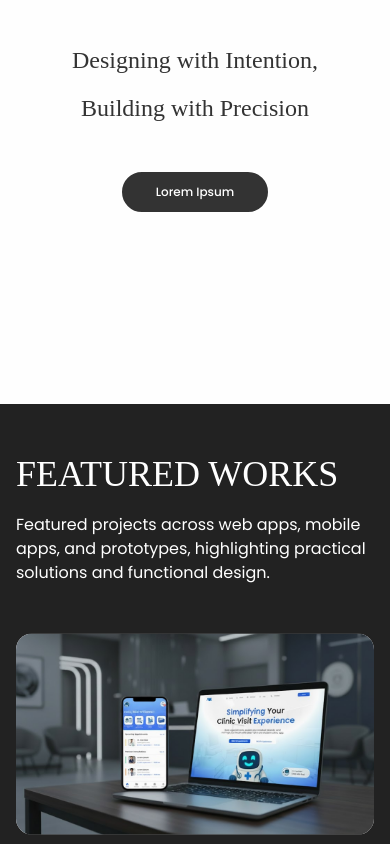
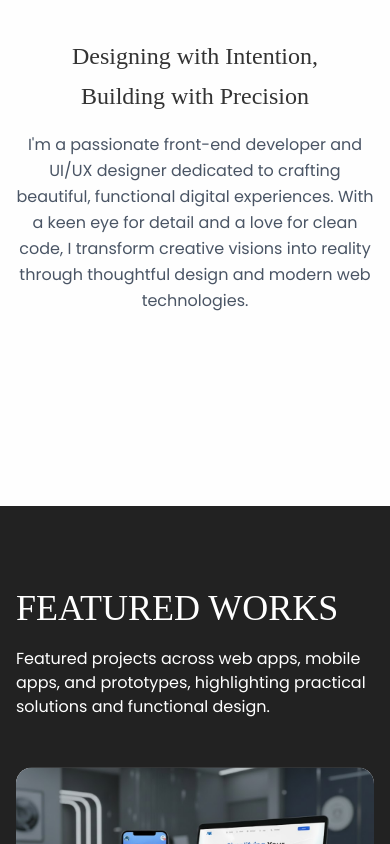
Before and after one commit to Mar1154/portfolio-2025, a React (Vite) app: page / in a window 390 px wide. Shown: the part 1000-1844 px from the top of the page. Built offline with nearby package versions, Linux system fonts and the light colour scheme; a web font is replaced by a local one.

Commit message:
feat: enhance About, Projects, Services sections with improved content and visuals

```diff
--- a/src/components/sections/About.jsx
+++ b/src/components/sections/About.jsx
@@ -1,16 +1,13 @@
 import { motion as Motion } from 'motion/react';
 import SectionTitle from '../ui/SectionTitle';
 import Container from '../ui/Container';
-import Button from '../ui/Button';
-import { fadeInUp, scaleIn, scrollViewport } from '../../utils/animations';
+import { fadeInUp, scrollViewport } from '../../utils/animations';
 
 const About = () => {
 
     return (
         <section id="about" className="py-48 bg-[#FEFEFE] text-[#333333]">
         <Container>
-
-            {/* Element */}
 
             <Motion.div
                 className="flex flex-col items-center"
@@ -20,25 +17,22 @@ const About = () => {
                 variants={fadeInUp}
             >
 
-                <SectionTitle className="mb-6 text-2xl md:text-5xl text-center leading-12 md:leading-20">
+                <SectionTitle className="mb-0 text-2xl md:text-5xl lg:text-6xl text-center leading-10 md:leading-24 lg:leading-28">
                     Designing with Intention,<br/>Building with Precision
                 </SectionTitle>
 
-                <Motion.div
+                <Motion.p
+                    className="text-center text-gray-600 text-base md:text-lg max-w-2xl leading-relaxed"
                     initial="hidden"
                     whileInView="visible"
                     viewport={scrollViewport}
-                    variants={scaleIn}
+                    variants={fadeInUp}
+                    transition={{ delay: 0.2 }}
                 >
-                    <Button
-                        variant="primary"
-                        size="lg"
-                        className="px-8 sm:px-10 md:px-12 py-2 sm:py-2.5 md:py-3 w-fit border-2 border-[#333333] text-[#333333] hover:bg-[#333333] hover:text-white text-sm sm:text-base"
-                        onClick={() => window.open('https://drive.google.com/file/d/1a2b3c4D5EfGhIjKlMnOpQrStUvWxYz/view?usp=sharing', '_blank')}
-                    >
-                        Lorem Ipsum
-                    </Button>
-                </Motion.div>
+                    I'm a passionate front-end developer and UI/UX designer dedicated to crafting beautiful,
+                    functional digital experiences. With a keen eye for detail and a love for clean code,
+                    I transform creative visions into reality through thoughtful design and modern web technologies.
+                </Motion.p>
 
             </Motion.div>
         </Container>
--- a/src/components/sections/Projects.jsx
+++ b/src/components/sections/Projects.jsx
@@ -20,7 +20,7 @@ const Projects = () => {
   };
 
   return (
-    <section id="projects" className="py-12 sm:py-16 md:py-24 lg:py-40 xl:py-56 bg-[#222] text-[#FFFFFF]">
+    <section id="projects" className="py-20 md:py-24 lg:py-40 xl:py-56 bg-[#222] text-[#FFFFFF]">
       <Container>
 
         {/* Text Section */}
@@ -107,7 +107,7 @@ const Projects = () => {
                       {project.description.length > 100 && (
                         <button
                           onClick={() => toggleCard(project.id)}
-                          className={`text-white hover:text-gray-300 text-sm font-medium ${expandedCards[project.id] ? 'mb-4' : 'mb-6'} transition-colors flex items-center gap-1 ${index % 2 === 0 ? 'lg:ml-auto' : ''}`}
+                          className={`cursor-pointer text-white hover:text-gray-300 text-sm font-medium ${expandedCards[project.id] ? 'mb-4' : 'mb-6'} transition-colors flex items-center gap-1 ${index % 2 === 0 ? 'lg:ml-auto' : ''}`}
                         >
                           {expandedCards[project.id] ? 'See Less' : 'See More'}
                           <svg
--- a/src/components/sections/Services.jsx
+++ b/src/components/sections/Services.jsx
@@ -7,46 +7,93 @@ import { fadeInUp, staggerContainer, scrollViewport } from '../../utils/animatio
 
 const Services = () => {
 
+  const getServiceIcon = (id) => {
+    switch(id) {
+      case 1:
+        return (
+          <svg className="w-10 h-10 text-white" fill="none" viewBox="0 0 24 24" stroke="currentColor" strokeWidth={2}>
+            <path strokeLinecap="round" strokeLinejoin="round" d="M7 21a4 4 0 01-4-4V5a2 2 0 012-2h4a2 2 0 012 2v12a4 4 0 01-4 4zm0 0h12a2 2 0 002-2v-4a2 2 0 00-2-2h-2.343M11 7.343l1.657-1.657a2 2 0 012.828 0l2.829 2.829a2 2 0 010 2.828l-8.486 8.485M7 17h.01" />
+          </svg>
+        );
+      case 2:
+        return (
+          <svg className="w-10 h-10 text-white" fill="none" viewBox="0 0 24 24" stroke="currentColor" strokeWidth={2}>
+            <path strokeLinecap="round" strokeLinejoin="round" d="M10 20l4-16m4 4l4 4-4 4M6 16l-4-4 4-4" />
+          </svg>
+        );
+      default:
+        return null;
+    }
+  };
+
   return (
-    <section id="services" className="py-48 bg-[#222222] text-white">
+    <section id="services" className="relative py-48 bg-[#222222] text-white overflow-hidden">
       <Container>
+
+        {/* Decorative Grid Pattern */}
+        <div className="absolute inset-0 opacity-5">
+          <div className="absolute inset-0" style={{
+            backgroundImage: 'linear-gradient(rgba(255,255,255,0.1) 1px, transparent 1px), linear-gradient(90deg, rgba(255,255,255,0.1) 1px, transparent 1px)',
+            backgroundSize: '50px 50px'
+          }} />
+        </div>
 
         {/* Text Section */}
         <Motion.div
-          className="mb-12 sm:mb-16"
+          className="relative z-10 mb-12 sm:mb-16 md:mb-20"
           initial="hidden"
           whileInView="visible"
           viewport={scrollViewport}
           variants={fadeInUp}
         >
-          <SectionTitle className="text-4xl sm:text-5xl md:text-6xl uppercase leading-tight sm:leading-snug md:leading-normal w-full max-w-xl xl:max-w-2xl mb-8">
-            Offered Services
+          <SectionTitle className="text-4xl sm:text-5xl md:text-6xl uppercase leading-tight sm:leading-snug md:leading-normal w-full max-w-xl xl:max-w-2xl mb-4">
+            Services
           </SectionTitle>
+          <p className="text-gray-400 text-base md:text-lg max-w-2xl">
+            Specialized in creating seamless digital experiences from concept to deployment
+          </p>
         </Motion.div>
 
         <Motion.div
-          className="grid grid-cols-1 sm:grid-cols-2 gap-8"
+          className="relative z-10 grid grid-cols-1 sm:grid-cols-2 gap-6 md:gap-8"
           initial="hidden"
           whileInView="visible"
           viewport={scrollViewport}
           variants={staggerContainer}
         >
-          {SERVICES.map((service) => (
+          {SERVICES.map((service, index) => (
             <Motion.div
               key={service.id}
               variants={fadeInUp}
             >
               <Card
                 hover
-                className="p-6 sm:p-8 bg-white/10 rounded-2xl md:rounded-3xl flex flex-col justify-between min-h-[160px] sm:min-h-[180px] md:min-h-[220px]"
+                className="group relative p-8 md:p-10 bg-white/5 backdrop-blur-sm border border-white/10 rounded-2xl md:rounded-3xl flex flex-col justify-between min-h-[280px] md:min-h-[320px] overflow-hidden transition-all duration-300 hover:bg-white/10 hover:border-white/20"
               >
-                <h3 className="text-2xl sm:text-3xl md:text-4xl font-bold text-white w-1/2 min-w-[180px] self-start">
-                  {service.title}
-                </h3>
+                {/* Decorative Number */}
+                <div className="absolute top-4 right-4 text-8xl md:text-9xl font-bold text-white/5 group-hover:text-white/10 transition-colors">
+                  0{service.id}
+                </div>
 
-                <p className="w-1/2 min-w-[180px] self-end text-right text-white text-sm sm:text-base">
-                  {service.description}
-                </p>
+                {/* Icon */}
+                <div className="mb-28">
+                  <div className="w-16 h-16 md:w-20 md:h-20 rounded-2xl bg-white/10 flex items-center justify-center group-hover:bg-white/20 transition-colors">
+                    {getServiceIcon(service.id)}
+                  </div>
+                </div>
+
+                <div>
+                  <h3 className="text-2xl sm:text-3xl md:text-4xl font-bold text-white mb-3 group-hover:translate-x-2 transition-transform">
+                    {service.title}
+                  </h3>
+
+                  <p className="text-gray-300 text-sm md:text-base leading-relaxed">
+                    {service.description}
+                  </p>
+                </div>
+
+                {/* Hover Effect Line */}
+                <div className="absolute bottom-0 left-0 w-full h-1 bg-gradient-to-r from-white/0 via-white/50 to-white/0 transform scale-x-0 group-hover:scale-x-100 transition-transform duration-500" />
               </Card>
             </Motion.div>
           ))}
--- a/src/constants/index.js
+++ b/src/constants/index.js
@@ -101,11 +101,11 @@ export const SERVICES = [
     {
         id: 1,
         title: 'UI/UX Design',
-        description: 'Lorem ipsum dolor amet ',
+        description: 'Crafting intuitive and visually stunning user interfaces with a focus on user experience, accessibility, and modern design principles.',
     },
     {
         id: 2,
         title: 'Web Development',
-        description: 'Lorem ipsum dolor amet ',
+        description: 'Building responsive, performant web applications using modern frameworks and technologies like React, Next.js, and Tailwind CSS.',
     },
 ];
```
